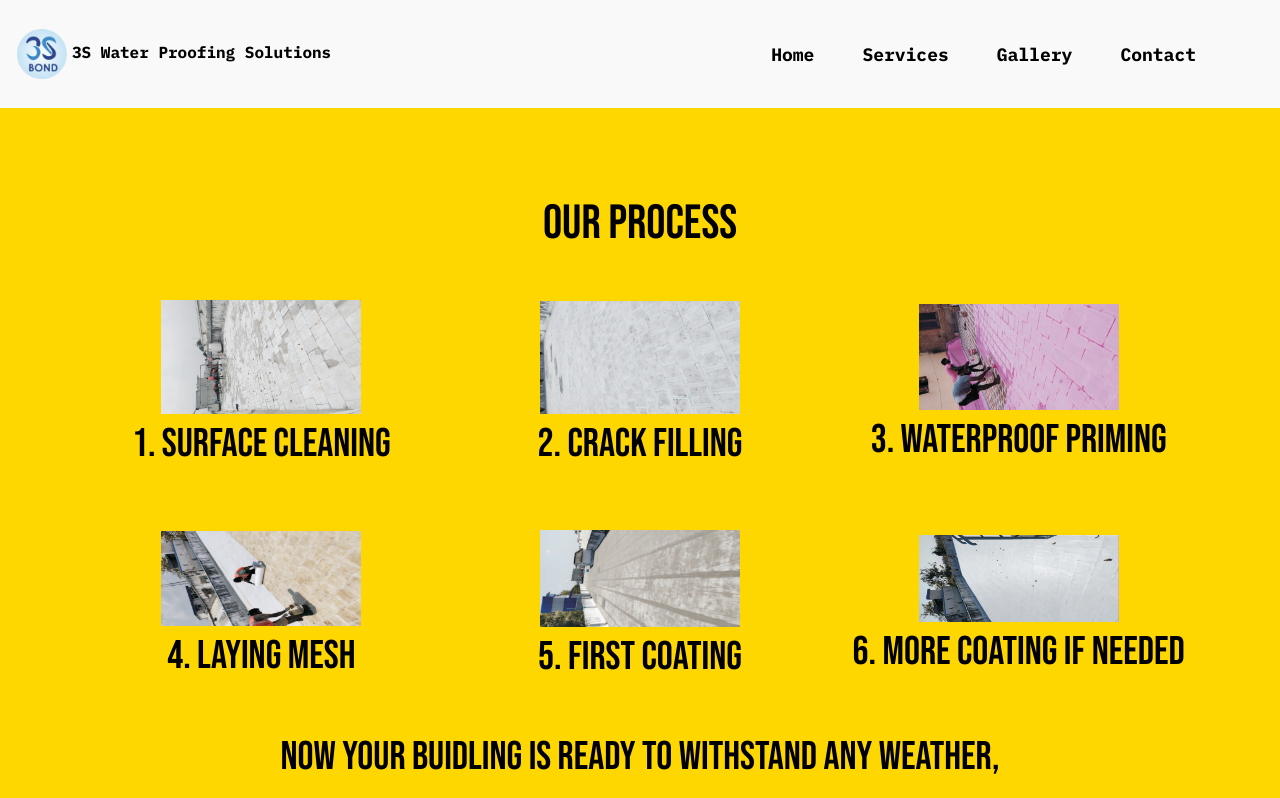
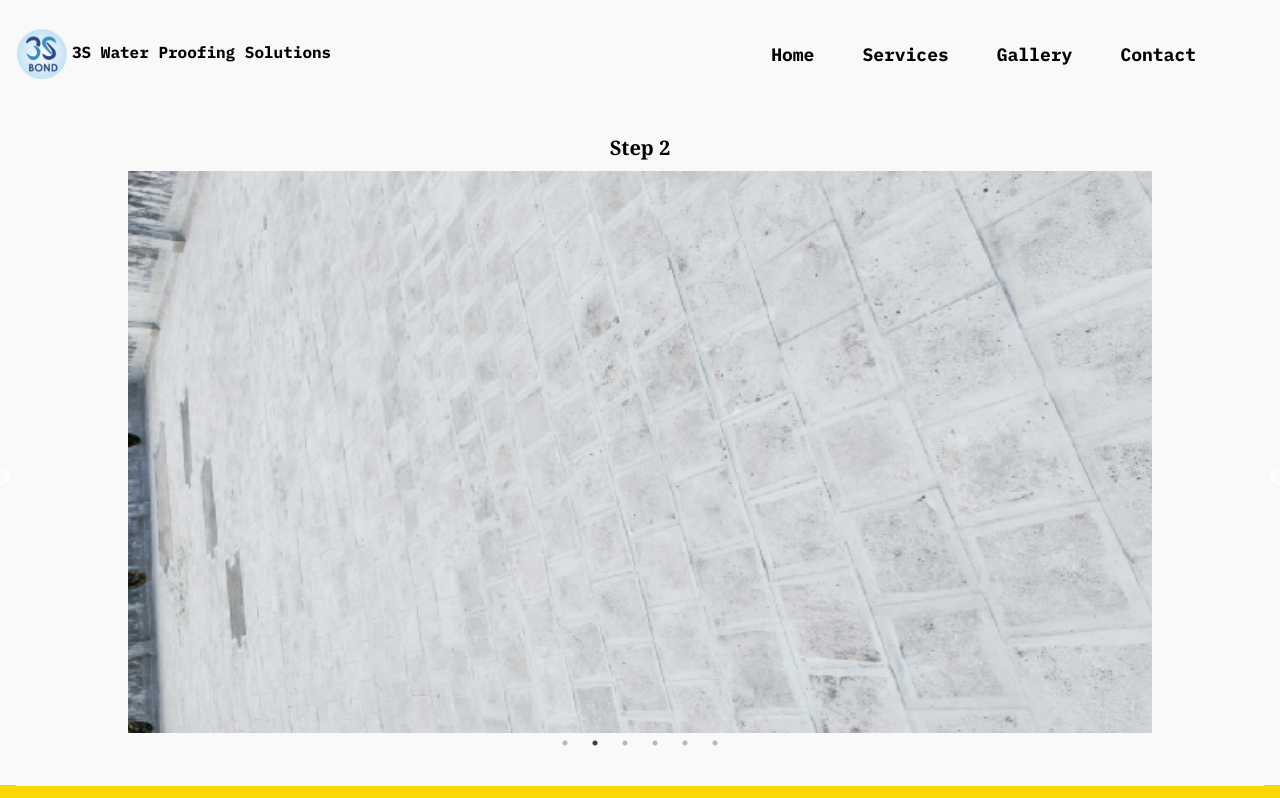
Before and after one commit to YOGESHnick/3s_water_proofing_solutions, a React (Create React App) app: page / in a window 1280 px wide. Shown: the top 798 px of the page. Built offline with nearby package versions, Linux system fonts and the light colour scheme; a web font is replaced by a local one.

Commit message:
slider setup

```diff
--- a/package.json
+++ b/package.json
@@ -17,6 +17,8 @@
     "react-dom": "^18.3.1",
     "react-router-dom": "^6.27.0",
     "react-scripts": "5.0.1",
+    "react-slick": "^0.30.2",
+    "slick-carousel": "^1.8.1",
     "styled-components": "^6.1.13",
     "web-vitals": "^2.1.4"
   },
--- a/src/pages/Home.js
+++ b/src/pages/Home.js
@@ -14,20 +14,70 @@ import Step3 from "../assets/3.png";
 import Step4 from "../assets/4.png";
 import Step5 from "../assets/5.png";
 import Step6 from "../assets/6.png";
+import Slider from 'react-slick';
+
+import "slick-carousel/slick/slick.css";
+import "slick-carousel/slick/slick-theme.css";
+
+
+const carouselImages = [
+  { src: Step1, label: 'Step 1' },
+  { src: Step2, label: 'Step 2' },
+  { src: Step3, label: 'Step 3' },
+  { src: Step4, label: 'Step 4' },
+  { src: Step5, label: 'Step 5' },
+  { src: Step6, label: 'Step 6' },
+];
 
 const Image = styled("img")({
-  maxWidth: "70%",
+  width: "80vw",
   height: "auto",
   display: "block",
   margin: "auto",
   backgroundColor: "transparent",
 });
 
+
 const Home = () => {
   const theme = useTheme();
   const isSmallScreen = useMediaQuery(theme.breakpoints.down("sm"));
+  const settings = {
+    dots: true,
+    infinite: true,
+    speed: 500,
+    slidesToShow:  1,
+    slidesToScroll: 1,
+    autoplay: true,
+    autoplaySpeed: 3000,
+    responsive: [
+      {
+        breakpoint: 600,
+        settings: {
+          slidesToShow: 2,
+        },
+      },
+      {
+        breakpoint: 400,
+        settings: {
+          slidesToShow: 1,
+        },
+      },
+    ],
+  };
   return (
     <div>
+      <Box sx={{ padding: 2 }} mb={1}>
+      <Slider {...settings}>
+        {carouselImages.map((image, index) => (
+          <Box textAlign="center" key={index} padding={1}>
+            <Typography variant="h6" gutterBottom>
+              {image.label}
+            </Typography>
+            <Image src={image.src} alt={`Gallery Image ${index + 1}`} />
+          </Box>
+        ))}
+      </Slider>
+    </Box>
 
       {/* O U R    P R O C E S S  */}
 
@@ -42,7 +92,7 @@ const Home = () => {
           Our process
         </Typography>
 
-          {/*  S T E P  1 */}
+        {/*  S T E P  1 */}
 
         <Grid container spacing={2} alignItems="center" justifyContent="center">
           <Grid item xs={12} md={4}>
@@ -172,7 +222,6 @@ const Home = () => {
               6. more coating if needed
             </Typography>
           </Grid>
-
         </Grid>
         <Typography
           variant="bebasNeue"
@@ -181,10 +230,9 @@ const Home = () => {
           display="block"
           // mb={5}
         >
-          Now your buidling is ready to withstand any weather,<br></br>Heat or water
+          Now your buidling is ready to withstand any weather,<br></br>Heat or
+          water
         </Typography>
-
-
       </Box>
     </div>
   );
```
Also changed, not shown: 1 other file (tests, documents, lock files or other folders).
